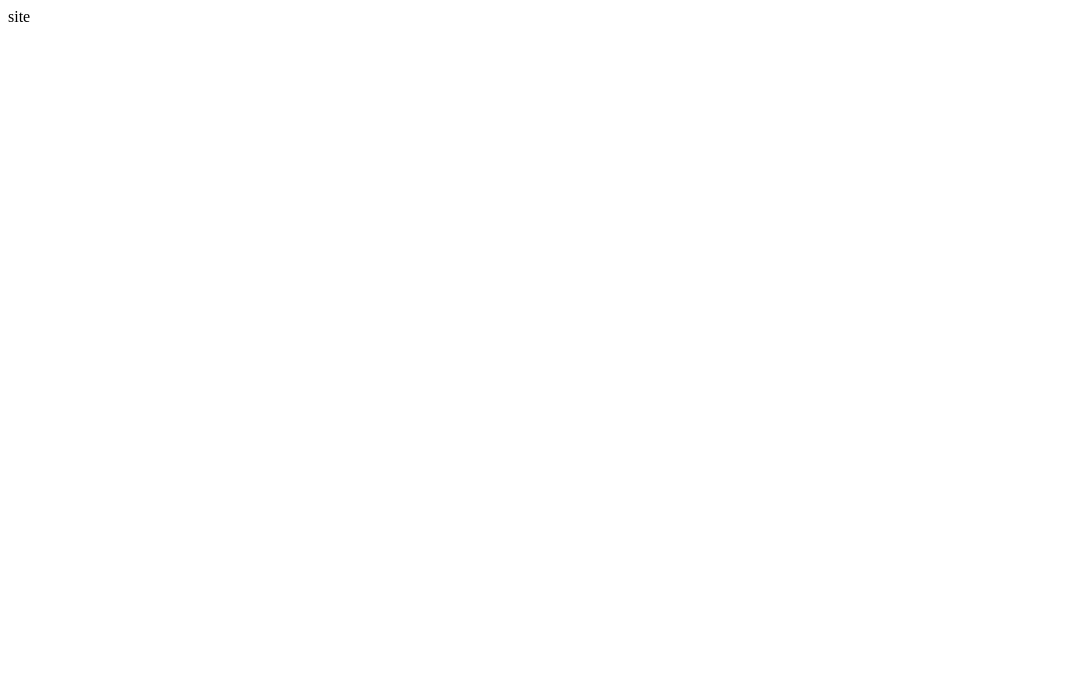
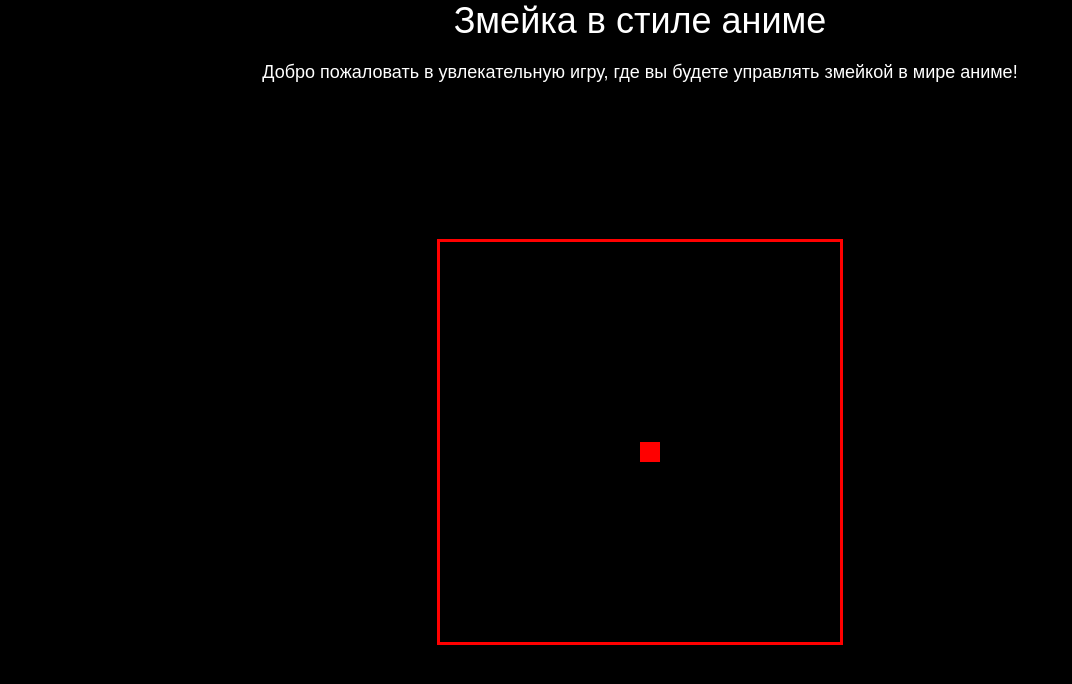
Before and after one commit to Dej342/Dej342.github.io, a plain HTML site: page index.html in a window 1280 px wide. Shown: the whole page, without its empty margins (0-1072 px from the left). Drawn offline with Linux system fonts and the light colour scheme.

Commit message:
Update index.html

```diff
--- a/index.html
+++ b/index.html
@@ -1 +1,98 @@
-site
+<!DOCTYPE html>
+<html lang="en">
+<head>
+    <meta charset="UTF-8">
+    <meta name="viewport" content="width=device-width, initial-scale=1.0">
+    <link rel="stylesheet" type="text/css" href="css/style.css">
+    <title>Змейка в стиле аниме</title>
+    <style>
+
+    </style>
+</head>
+<body>
+    <div id="container">
+        <div id="header">Змейка в стиле аниме</div>
+        <div id="description">Добро пожаловать в увлекательную игру, где вы будете управлять змейкой в мире аниме!</div>
+        <div id="game-container">
+            <canvas  id="gameCanvas" width="400" height="400"></canvas>
+        </div>
+    </div>
+    <script>
+        // JavaScript код для игры в змейку
+
+        // Инициализация игрового холста
+        const canvas = document.getElementById('gameCanvas');
+        const ctx = canvas.getContext('2d');
+
+        // Инициализация параметров игры
+        const gridSize = 20;
+        let snake = [{ x: 5, y: 5 }];
+        let food = { x: 10, y: 10 };
+        let direction = 'right';
+
+        // Функция отрисовки змейки
+        function drawSnake() {
+            ctx.fillStyle = '#00f';
+            for (let i = 0; i < snake.length; i++) {
+                ctx.fillRect(snake[i].x * gridSize, snake[i].y * gridSize, gridSize, gridSize);
+            }
+        }
+
+        // Функция отрисовки еды
+        function drawFood() {
+            ctx.fillStyle = '#f00';
+            ctx.fillRect(food.x * gridSize, food.y * gridSize, gridSize, gridSize);
+        }
+
+        // Функция обновления игры
+        function update() {
+            // Обновление положения змейки в зависимости от направления
+            let headX = snake[0].x;
+            let headY = snake[0].y;
+
+            if (direction === 'right') headX++;
+            if (direction === 'left') headX--;
+            if (direction === 'up') headY--;
+            if (direction === 'down') headY++;
+
+            // Проверка на столкновение с едой
+            if (headX === food.x && headY === food.y) {
+                snake.unshift({ x: headX, y: headY });
+                food.x = Math.floor(Math.random() * (canvas.width / gridSize));
+                food.y = Math.floor(Math.random() * (canvas.height / gridSize));
+            } else {
+                snake.pop();
+                snake.unshift({ x: headX, y: headY });
+            }
+
+            // Проверка на столкновение со стеной
+            if (
+                headX < 0 || headY < 0 || headX >= canvas.width / gridSize || headY >= canvas.height / gridSize ||
+                snake.slice(1).some(segment => segment.x === headX && segment.y === headY)
+            ) {
+                clearInterval(gameLoop);
+                function обновитьСтраницу() {
+                location.reload();
+                }
+                setTimeout(обновитьСтраницу, 2000);
+            }
+
+            // Очистка холста и перерисовка
+            ctx.clearRect(0, 0, canvas.width, canvas.height);
+            drawSnake();
+            drawFood();
+        }
+
+        // Управление змейкой с клавиатуры
+        document.addEventListener('keydown', event => {
+            if (event.key === 'ArrowRight' && direction !== 'left') direction = 'right';
+            if (event.key === 'ArrowLeft' && direction !== 'right') direction = 'left';
+            if (event.key === 'ArrowUp' && direction !== 'down') direction = 'up';
+            if (event.key === 'ArrowDown' && direction !== 'up') direction = 'down';
+        });
+
+        // Начало игры
+        const gameLoop = setInterval(update, 100);
+    </script>
+</body>
+</html>
```
